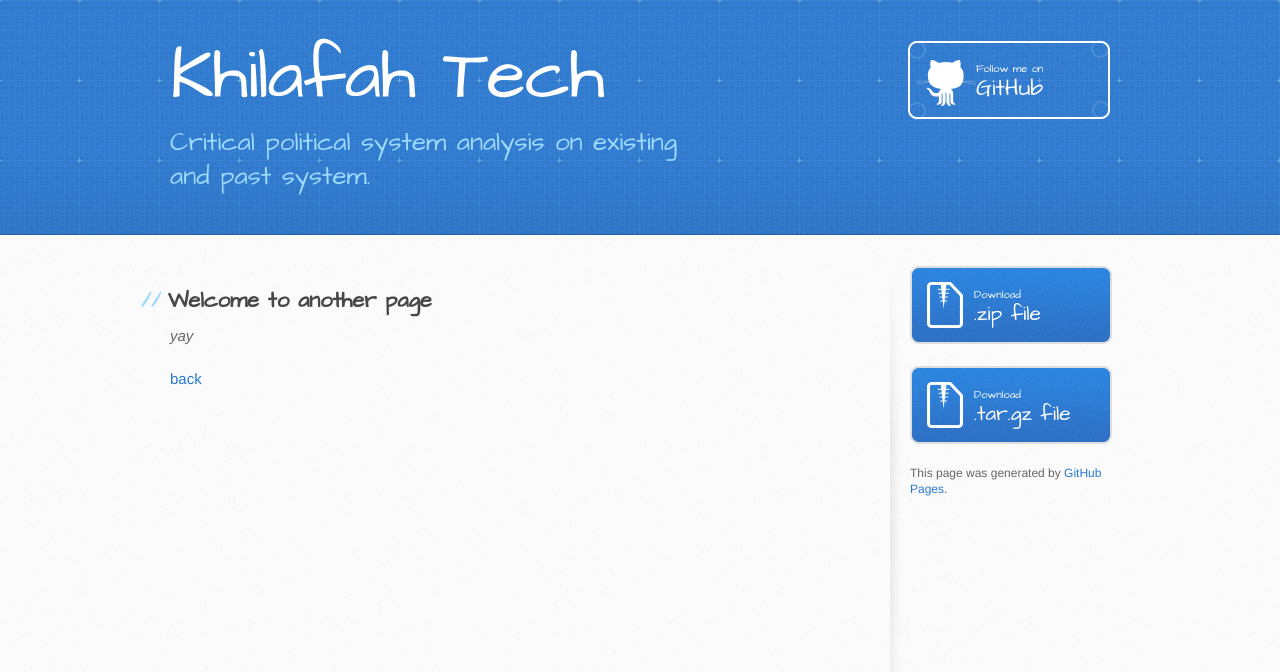
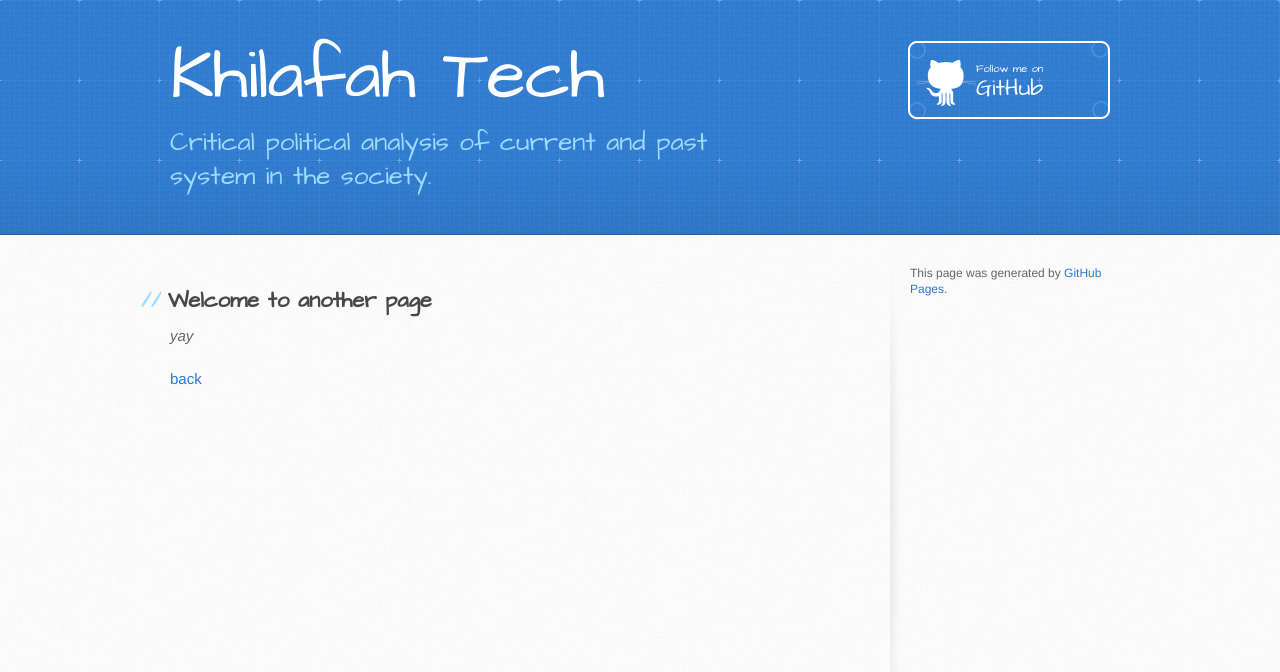
Before and after one commit to khilafahtech/khilafahtech.github.io, a Jekyll site: the page built from another-page.md, in a window 1280 px wide. Shown: the top 672 px of the page. Built offline with Jekyll 4.4.1, drawn with Linux system fonts in a browser that asks for light colours; our own code applies the rules of GitHub Pages for plain Markdown files.

```diff
--- a/_config.yml
+++ b/_config.yml
@@ -1,6 +1,6 @@
 title: Khilafah Tech
-description: Critical political system analysis on existing and past system.
-show_downloads: true
-google_analytics:
+description: Critical political analysis of current and past system in the society.
+show_downloads: false
+google_analytics: UA-120616496-1
 theme: jekyll-theme-architect
 github: [metadata]
```
